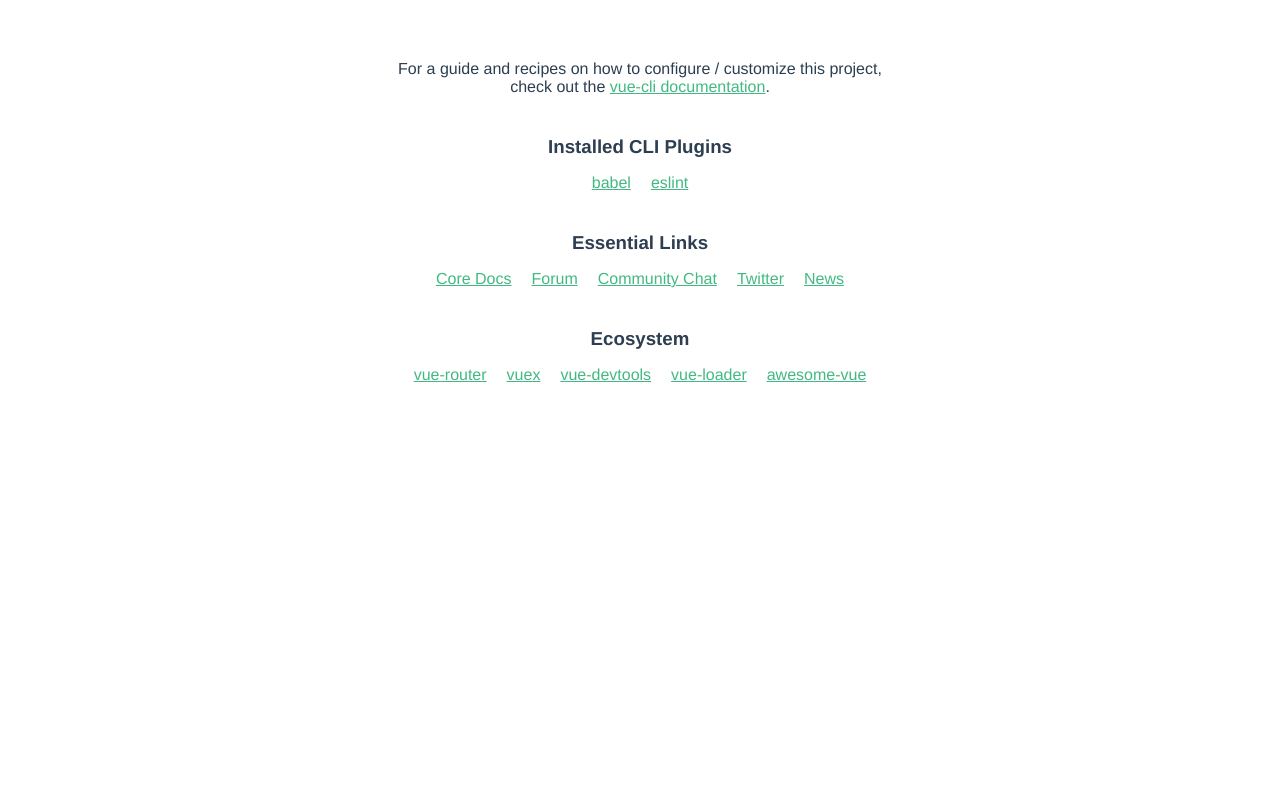
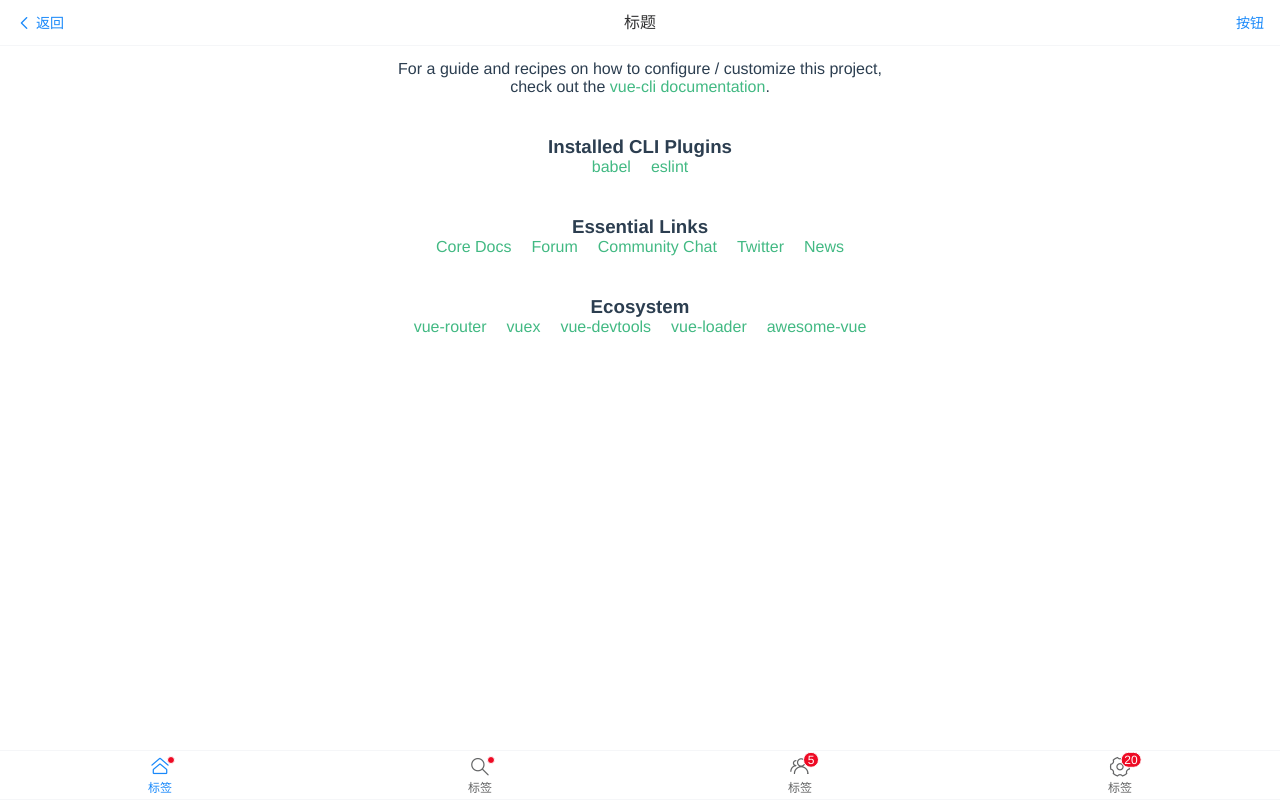
Before and after one commit to GGBYJK/project2, a Vue app: page / in a window 1280 px wide. Built offline with nearby package versions, Linux system fonts and the light colour scheme.

Commit message:
添加基于vant的导航栏和底部导航栏

```diff
--- a/package.json
+++ b/package.json
@@ -9,6 +9,7 @@
   },
   "dependencies": {
     "core-js": "^3.6.5",
+    "vant": "^2.9.4",
     "vue": "^2.6.11",
     "vue-router": "^3.3.4",
     "vuex": "^3.5.1"
--- a/src/App.vue
+++ b/src/App.vue
@@ -1,17 +1,22 @@
 <template>
   <div id="app">
+    <to-header></to-header>
     <router-view></router-view>
+    <to-footer></to-footer>
   </div>
 </template>
 
 <script>
 // import vuex from './page/vuexdemo/Vuex'
+import toHeader from './components/header/head'
+import toFooter from './components/footer/footer'
 
 export default {
   name: 'App',
-  // components: {
-  //   vuex
-  // }
+  components: {
+    toHeader,
+    toFooter,
+  },
 }
 </script>
 
--- /dev/null
+++ b/src/components/footer/footer.vue
@@ -0,0 +1,27 @@
+<template>
+  <van-tabbar v-model="active">
+    <van-tabbar-item icon="home-o" dot to="/">标签</van-tabbar-item>
+    <van-tabbar-item icon="search" dot to="/vuex/2/3">标签</van-tabbar-item>
+    <van-tabbar-item icon="friends-o" badge="5" to="/hi">标签</van-tabbar-item>
+    <van-tabbar-item icon="setting-o" badge="20">标签</van-tabbar-item>
+  </van-tabbar>
+</template>
+
+<script>
+export default {
+  data() {
+    return {
+      active: 0,
+    };
+  },
+  methods:{
+    onChange(index) {
+      console.log(index);
+    },
+  }
+}
+</script>
+
+<style>
+
+</style>
--- /dev/null
+++ b/src/components/header/head.vue
@@ -0,0 +1,30 @@
+<template>
+  <van-nav-bar
+    title="标题"
+    left-text="返回"
+    right-text="按钮"
+    fixed
+    left-arrow
+    @click-left="onClickLeft"
+    @click-right="onClickRight"
+  />
+</template>
+
+<script>
+
+
+export default {
+  methods: {
+    onClickLeft() {
+      console.log(123)
+    },
+    onClickRight() {
+      console.log(456)
+    },
+  },
+}
+</script>
+
+<style>
+
+</style>
--- a/src/main.js
+++ b/src/main.js
@@ -2,6 +2,10 @@
 import store from './store/store.js'
 import App from './App.vue'
 import router from './router/index.js'
+import Vant from 'vant';
+import 'vant/lib/index.css';
+
+Vue.use(Vant);
 
 Vue.config.productionTip = false
 
--- a/src/router/index.js
+++ b/src/router/index.js
@@ -13,9 +13,9 @@
       name: 'Hello',     //路由名称，
       component: Hello,  //对应的组件模板
       beforeEnter:(to,from,next)=>{
-        console.log('我进入了params模板');
-        console.log(to);
-        console.log(from);
+        // console.log('我进入了params模板');
+        // console.log(to);
+        // console.log(from);
         next();
       },
     },{
```
Also changed, not shown: 1 other file (tests, documents, lock files or other folders).
